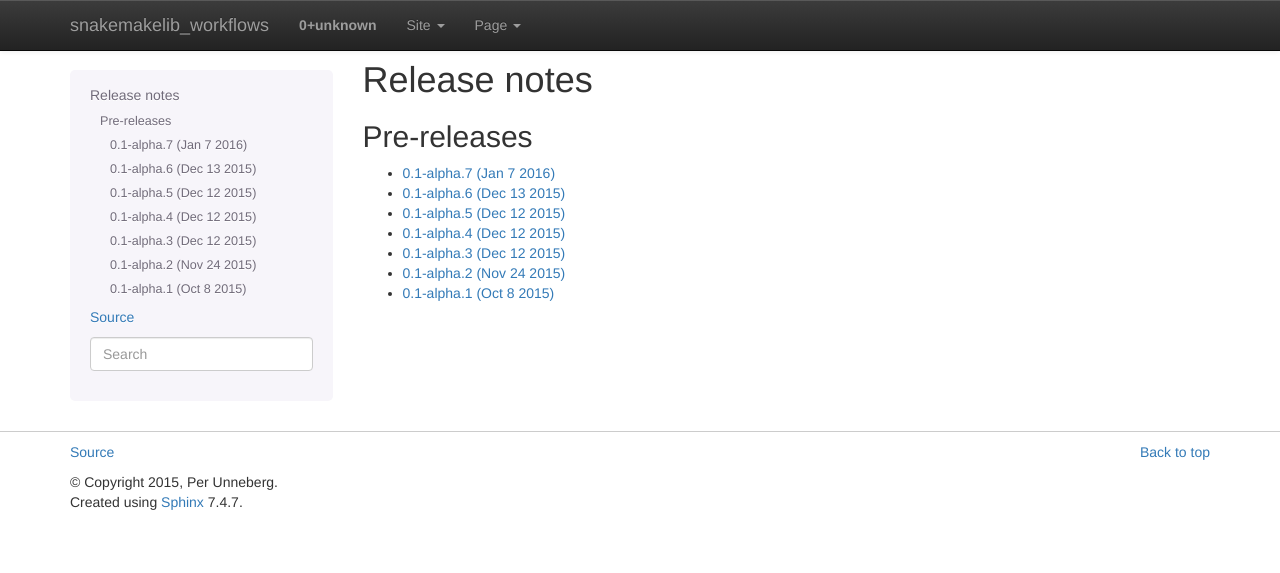
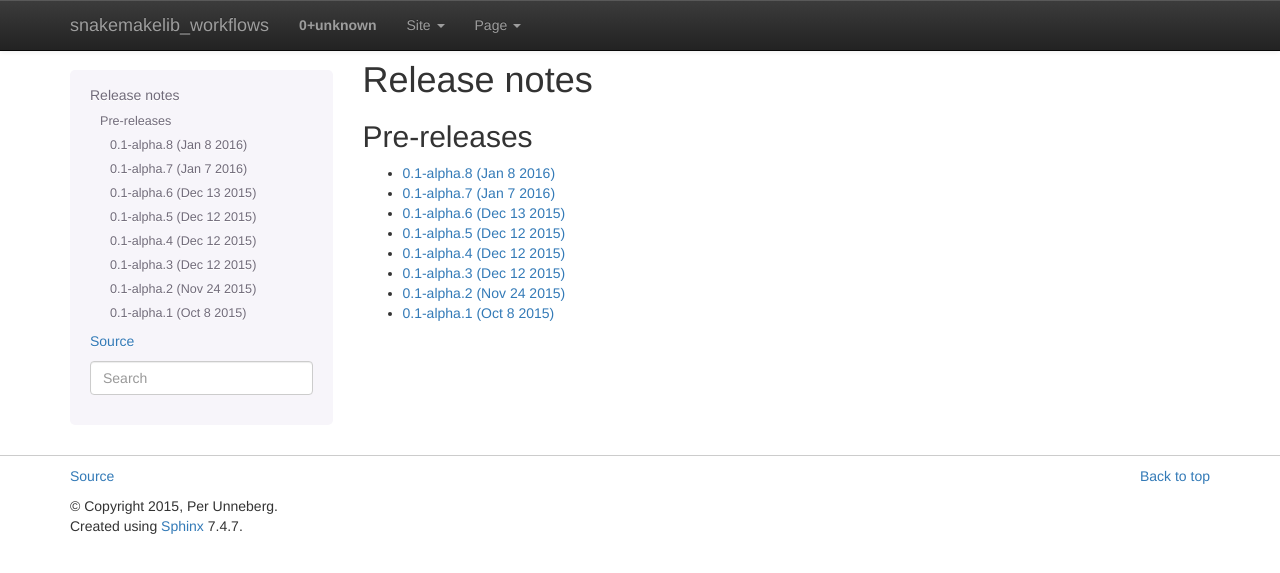
Before and after one commit to percyfal/snakemakelib-workflows, a Sphinx documentation site: the page built from sphinx/source/docs/release_notes.rst, in a window 1280 px wide. Shown: the top 573 px of the page. Built offline with Sphinx 7.4.7, drawn with Linux system fonts in a browser that asks for light colours.

Commit message:
Add release notes

```diff
--- a/sphinx/source/docs/release_notes.rst
+++ b/sphinx/source/docs/release_notes.rst
@@ -11,6 +11,7 @@ Pre-releases
 .. toctree::
     :maxdepth: 1
 
+    releases/0.1-alpha.8
     releases/0.1-alpha.7
     releases/0.1-alpha.6
     releases/0.1-alpha.5
--- /dev/null
+++ b/sphinx/source/docs/releases/0.1-alpha.8.rst
@@ -0,0 +1,4 @@
+0.1-alpha.8 (Jan 8 2016)
+=========================
+
+Add deploy script
```
